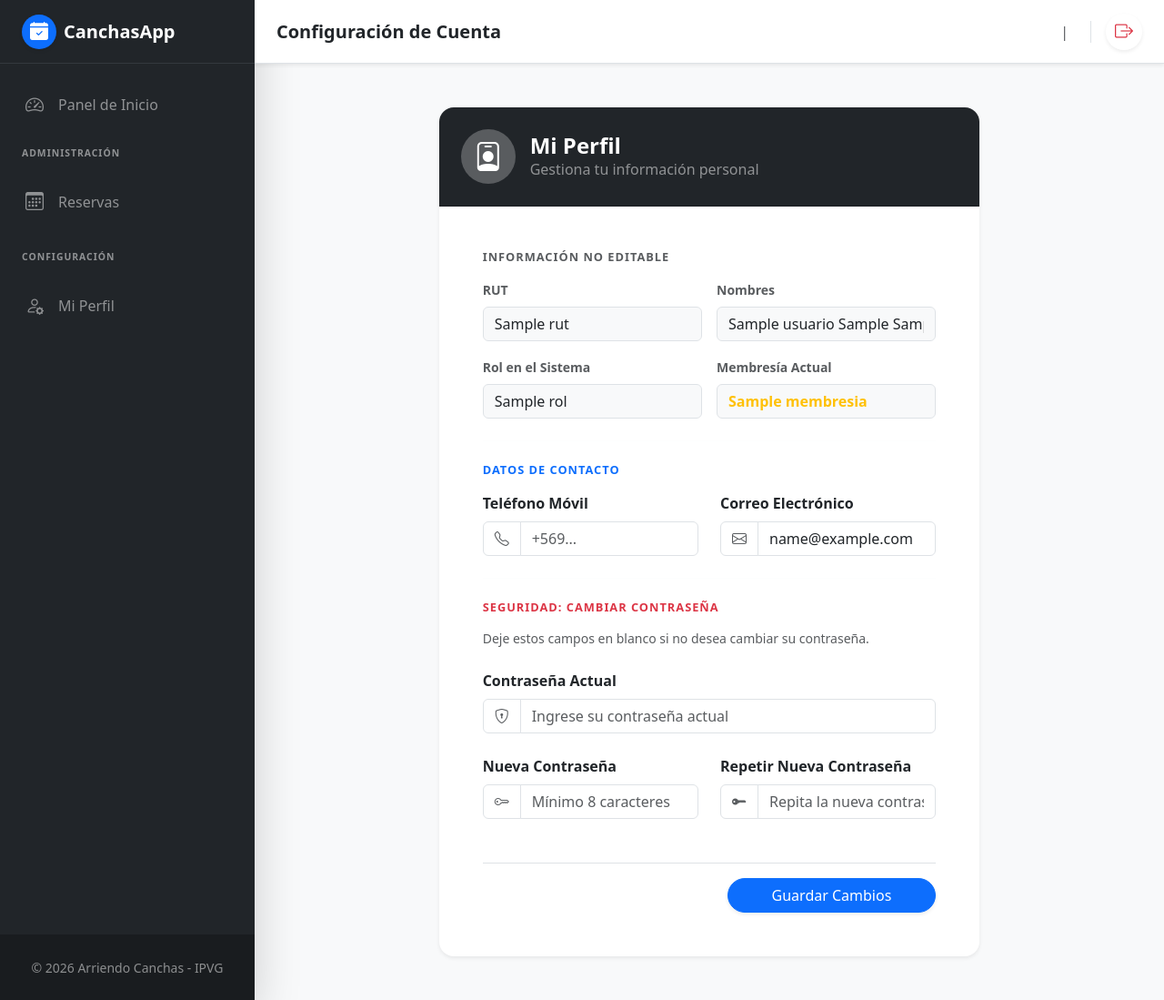
After one commit to yordycg/arriendo-canchas, a Django app: template src/users/templates/users/profile.html in a window 1280 px wide. The commit adds this page. Shown: the whole page at 91% size. Run offline with Django 5.2, Linux system fonts and the light colour scheme; the template is opened without the code that fills it: most values are stand-ins (such as "Sample title", 1, 10 or a date in 2020); some libraries are stand-ins or nearby versions.

Commit message:
refactor(users): implement secure user profile with password update

```diff
--- a/src/users/templates/users/base.html
+++ b/src/users/templates/users/base.html
@@ -161,9 +161,10 @@
           </div>
 
           <div class="nav nav-pills flex-column">
-            <a href="#" class="nav-link d-flex align-items-center text-white-50">
-              <i class="bi bi-gear-fill me-3 fs-5"></i>
-              <span>Ajustes</span>
+            <a href="{% url 'users:profile' %}"
+               class="nav-link d-flex align-items-center {% if request.resolver_match.url_name == 'profile' %}active{% else %}text-white-50{% endif %}">
+              <i class="bi bi-person-gear me-3 fs-5"></i>
+              <span>Mi Perfil</span>
             </a>
           </div>
         </nav>
--- /dev/null
+++ b/src/users/templates/users/profile.html
@@ -0,0 +1,176 @@
+{% extends 'users/base.html' %}
+
+{% block title %}
+Mi Perfil
+{% endblock %}
+{% block section_title %}
+Configuración de Cuenta
+{% endblock %}
+
+{% block content %}
+  <div class="row justify-content-center">
+    <div class="col-lg-8">
+      <div class="card border-0 shadow-sm rounded-4 overflow-hidden">
+        <div class="card-header bg-dark text-white p-4">
+          <div class="d-flex align-items-center">
+            <div class="bg-white bg-opacity-25 rounded-circle d-flex align-items-center justify-content-center me-3"
+                 style="width: 60px;
+                        height: 60px">
+              <i class="bi bi-person-badge fs-2 text-white"></i>
+            </div>
+            <div>
+              <h4 class="mb-0 fw-bold">
+Mi Perfil
+              </h4>
+              <p class="mb-0 text-white-50">
+Gestiona tu información personal
+              </p>
+            </div>
+          </div>
+        </div>
+
+        <div class="card-body p-4 p-md-5">
+          <form method="POST" action="{% url 'users:profile' %}">
+{% csrf_token %}
+
+            <h6 class="fw-bold text-uppercase text-muted mb-3"
+                style="letter-spacing: 1px;
+                       font-size: 0.8rem">
+Información No Editable
+            </h6>
+            <div class="row g-3 mb-4">
+              <div class="col-md-6">
+                <label class="form-label text-muted small fw-bold">
+RUT
+                </label>
+                <input type="text"
+                       class="form-control bg-light"
+                       value="{{ usuario.rut }}"
+                       disabled>
+              </div>
+              <div class="col-md-6">
+                <label class="form-label text-muted small fw-bold">
+Nombres
+                </label>
+                <input type="text"
+                       class="form-control bg-light"
+                       value="{{ usuario.nombres }} {{ usuario.apellido_p }} {{ usuario.apellido_m|default:'' }}"
+                       disabled>
+              </div>
+              <div class="col-md-6">
+                <label class="form-label text-muted small fw-bold">
+Rol en el Sistema
+                </label>
+                <input type="text"
+                       class="form-control bg-light"
+                       value="{{ usuario.rol }}"
+                       disabled>
+              </div>
+              <div class="col-md-6">
+                <label class="form-label text-muted small fw-bold">
+Membresía Actual
+                </label>
+                <input type="text"
+                       class="form-control bg-light fw-bold text-warning"
+                       value="{{ usuario.membresia|default:'Ninguna' }}"
+                       disabled>
+              </div>
+            </div>
+
+            <hr class="border-light my-4">
+
+            <h6 class="fw-bold text-uppercase text-primary mb-3"
+                style="letter-spacing: 1px;
+                       font-size: 0.8rem">
+Datos de Contacto
+            </h6>
+            <div class="row g-4 mb-4">
+              <div class="col-md-6">
+                <label class="form-label fw-bold">
+Teléfono Móvil
+                </label>
+                <div class="input-group">
+                  <span class="input-group-text bg-white"><i class="bi bi-telephone text-muted"></i></span>
+                  <input type="text"
+                         name="telefono"
+                         class="form-control"
+                         value="{{ usuario.telefono|default:'' }}"
+                         placeholder="+569...">
+                </div>
+              </div>
+              <div class="col-md-6">
+                <label class="form-label fw-bold">
+Correo Electrónico
+                </label>
+                <div class="input-group">
+                  <span class="input-group-text bg-white"><i class="bi bi-envelope text-muted"></i></span>
+                  <input type="email"
+                         name="email"
+                         class="form-control"
+                         value="{{ usuario.email|default:'' }}"
+                         required>
+                </div>
+              </div>
+            </div>
+
+            <hr class="border-light my-4">
+
+            <h6 class="fw-bold text-uppercase text-danger mb-3"
+                style="letter-spacing: 1px;
+                       font-size: 0.8rem">
+Seguridad: Cambiar Contraseña
+            </h6>
+            <p class="text-muted small mb-4">
+Deje estos campos en blanco si no desea cambiar su contraseña.
+            </p>
+
+            <div class="row g-4 mb-4">
+              <div class="col-md-12">
+                <label class="form-label fw-bold">
+Contraseña Actual
+                </label>
+                <div class="input-group">
+                  <span class="input-group-text bg-white"><i class="bi bi-shield-lock text-muted"></i></span>
+                  <input type="password"
+                         name="current_password"
+                         class="form-control"
+                         placeholder="Ingrese su contraseña actual">
+                </div>
+              </div>
+              <div class="col-md-6">
+                <label class="form-label fw-bold">
+Nueva Contraseña
+                </label>
+                <div class="input-group">
+                  <span class="input-group-text bg-white"><i class="bi bi-key text-muted"></i></span>
+                  <input type="password"
+                         name="new_password"
+                         class="form-control"
+                         placeholder="Mínimo 8 caracteres">
+                </div>
+              </div>
+              <div class="col-md-6">
+                <label class="form-label fw-bold">
+Repetir Nueva Contraseña
+                </label>
+                <div class="input-group">
+                  <span class="input-group-text bg-white"><i class="bi bi-key-fill text-muted"></i></span>
+                  <input type="password"
+                         name="confirm_password"
+                         class="form-control"
+                         placeholder="Repita la nueva contraseña">
+                </div>
+              </div>
+            </div>
+
+            <div class="d-flex justify-content-end mt-5 pt-3 border-top">
+              <button type="submit" class="btn btn-primary rounded-pill px-5 shadow-sm">
+              Guardar Cambios
+              </button>
+            </div>
+          </form>
+        </div>
+      </div>
+    </div>
+  </div>
+{% endblock %}
--- a/src/users/urls.py
+++ b/src/users/urls.py
@@ -8,6 +8,7 @@ urlpatterns = [
     path('create/', views.user_create, name='user_create'),
     path('update/<str:rut>/', views.user_update, name='user_update'),
     path('delete/<str:rut>/', views.user_delete, name='user_delete'),
+    path('profile/', views.profile, name='profile'),
     path('admin-dashboard/', views.admin_dashboard, name='admin_dash'),
     path('recepcion-dashboard/', views.recepcionista_dashboard,
          name='recepcionista_dash'),
```
Also changed, not shown: src/users/views.py (+137 -1 lines).
